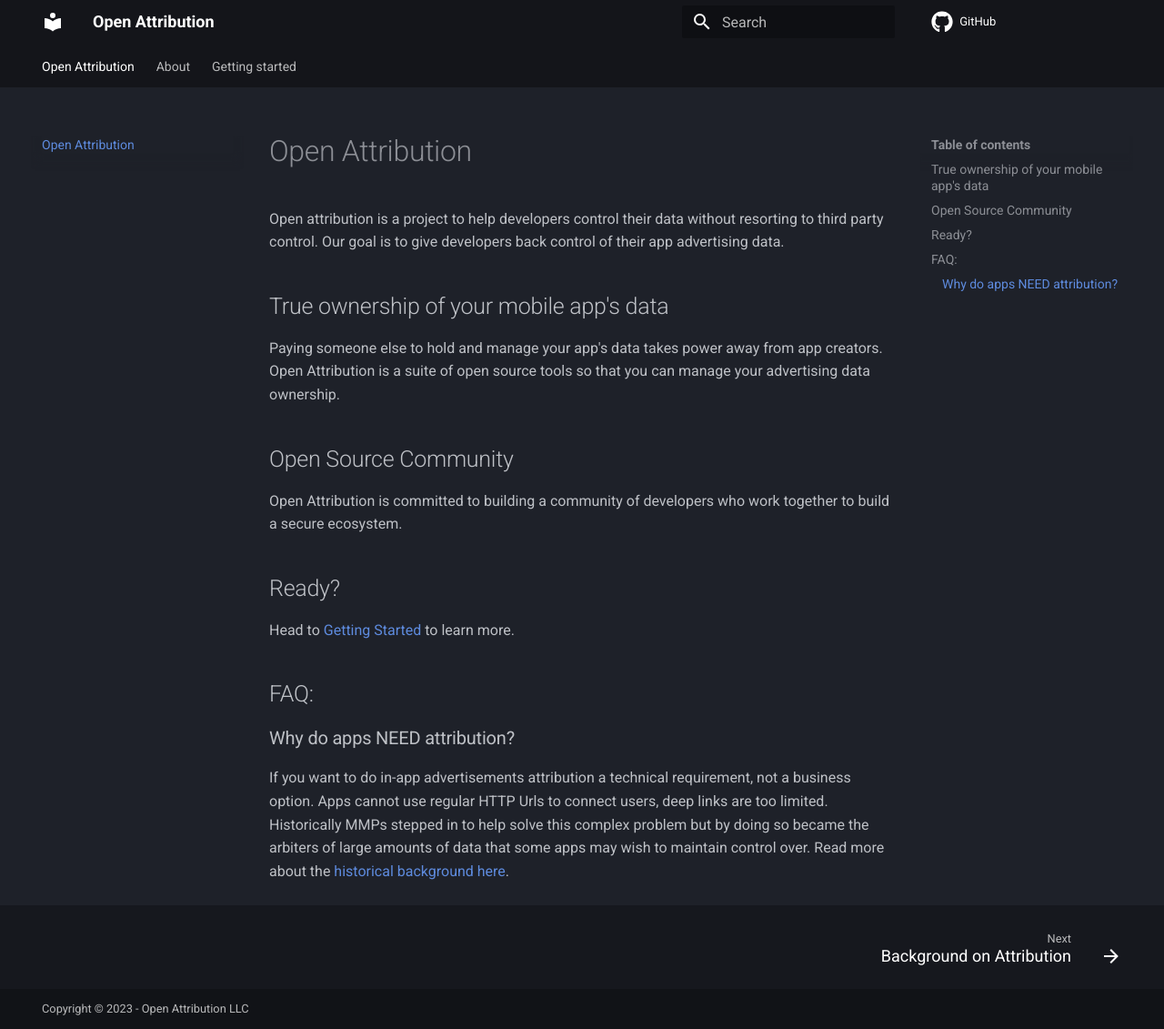
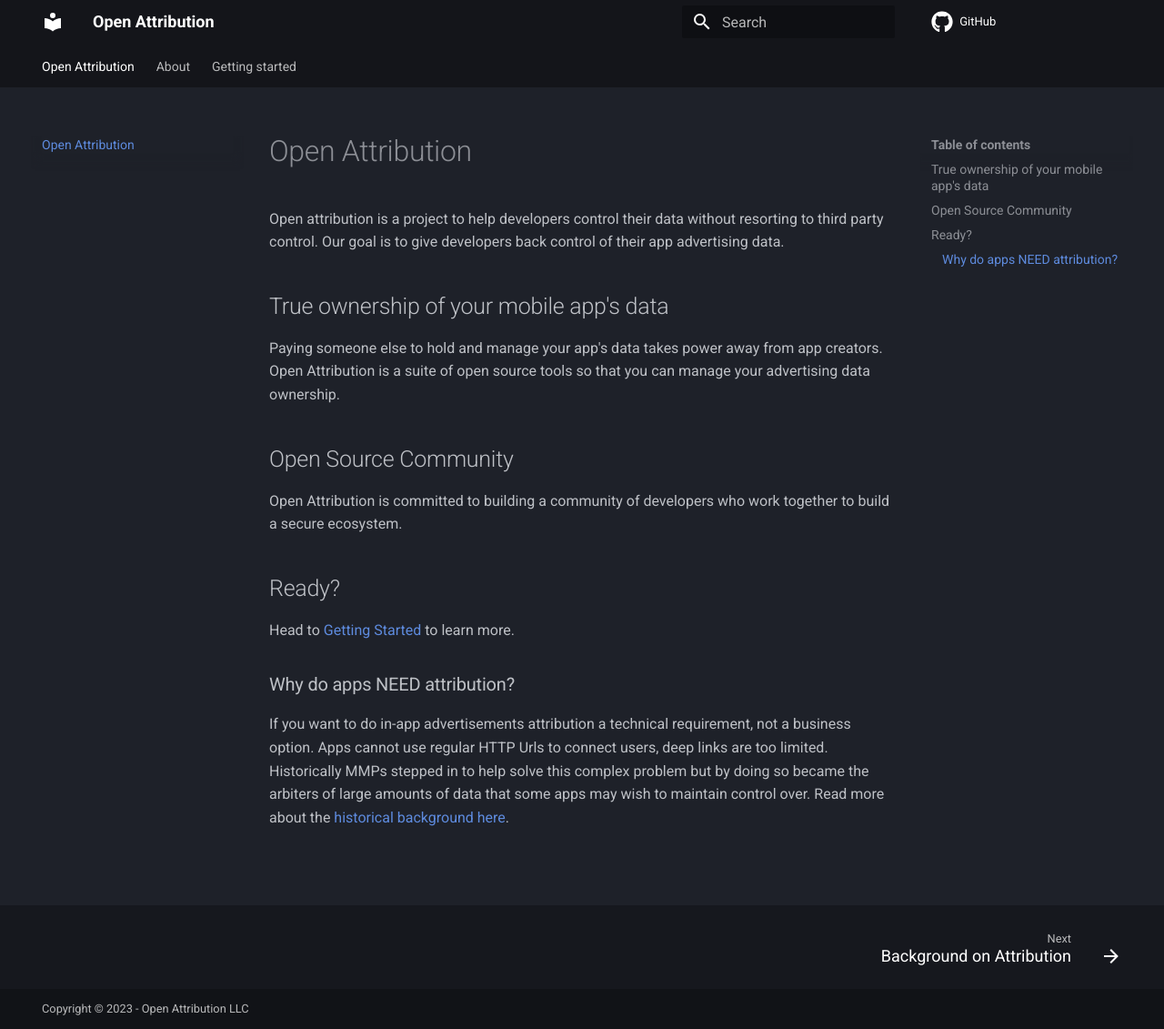
Before and after one commit to OpenAttribution/open-attribution, an MkDocs documentation site: the page built from docs/index.md, in a window 1280 px wide and 1131 px high. Shown: the whole window at 91% size. Built offline with MkDocs 1.6.1 and Material for MkDocs 9.7.7, drawn with Linux system fonts in a browser that asks for light colours; comment, search, counter and statistics services are not loaded.

Commit message:
Try adding launcher

```diff
--- a/docs/index.md
+++ b/docs/index.md
@@ -15,9 +15,6 @@
 Head to [Getting Started](getting_started/installation.md) to learn more.
 
 
-
-## FAQ:
-
 ### Why do apps NEED attribution?
 
 If you want to do in-app advertisements attribution a technical requirement, not a business option. Apps cannot use regular HTTP Urls to connect users, deep links are too limited. Historically MMPs stepped in to help solve this complex problem but by doing so became the arbiters of large amounts of data that some apps may wish to maintain control over. Read more about the [historical background here](about/history.md).
--- /dev/null
+++ b/druid.conf
@@ -0,0 +1 @@
+DRUID_DIR=/home/james/apache-druid-27.0.0/bin/start-druid
--- a/mkdocs.yml
+++ b/mkdocs.yml
@@ -7,8 +7,6 @@
     - header.autohide
       - content.code.copy
     - navigation.tabs
-    - navigation.expand
-    - navigation.sections
     - navigation.footer
   palette:
     scheme: slate
```
Also changed, not shown: 3 other files.
